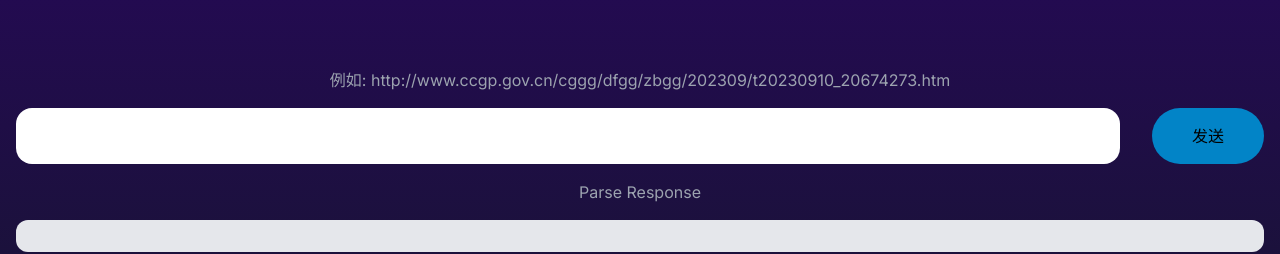
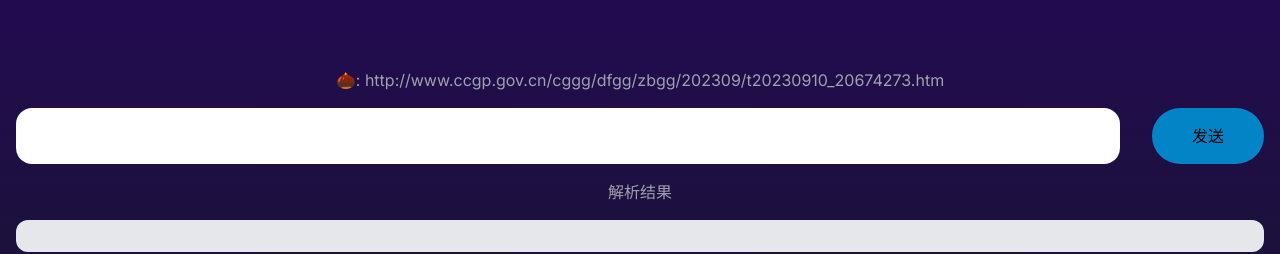
Before and after one commit to ma-pony/bidding-notice-parser, a Next.js app: page / in a window 1280 px wide. Shown: the part 354-608 px from the top of the page. Built offline with nearby package versions, Linux system fonts and the light colour scheme.

Commit message:
chore(app): update description

```diff
--- a/app/components/chat.tsx
+++ b/app/components/chat.tsx
@@ -40,7 +40,7 @@ export function ChatWindow(
     return (
         <div className="flex w-full flex-col">
             <div className="mt-4 text-center text-gray-400">
-                <span className="text-[hsl(80%,80%,80%)]">例如:  http://www.ccgp.gov.cn/cggg/dfgg/zbgg/202309/t20230910_20674273.htm</span>
+                <span className="text-[hsl(80%,80%,80%)]">🌰:  http://www.ccgp.gov.cn/cggg/dfgg/zbgg/202309/t20230910_20674273.htm</span>
             </div>
             <form onSubmit={sendContent} className="flex w-full flex-col">
                 <div className="flex w-full mt-4">
@@ -61,7 +61,7 @@ export function ChatWindow(
 
             </form>
             <div className="mt-4 text-center text-gray-400">
-                <span className="text-[hsl(80%,80%,80%)]">Parse Response</span>
+                <span className="text-[hsl(80%,80%,80%)]">解析结果</span>
             </div>
 
             <div className="mt-4 p-4 rounded-xl bg-gray-200 flex-grow">
@@ -69,7 +69,7 @@ export function ChatWindow(
                     <div className="flex flex-col justify-center items-center">
                         <div className="animate-spin rounded-full h-16 w-16 border-t-4 border-b-4 border-sky-600 border-opacity-75 mb-4"></div>
                         <div className="text-center">
-                            <span className="text-gray-400">Loading...</span>
+                            <span className="text-gray-400">解析中...</span>
                         </div>
                     </div>
 
```
